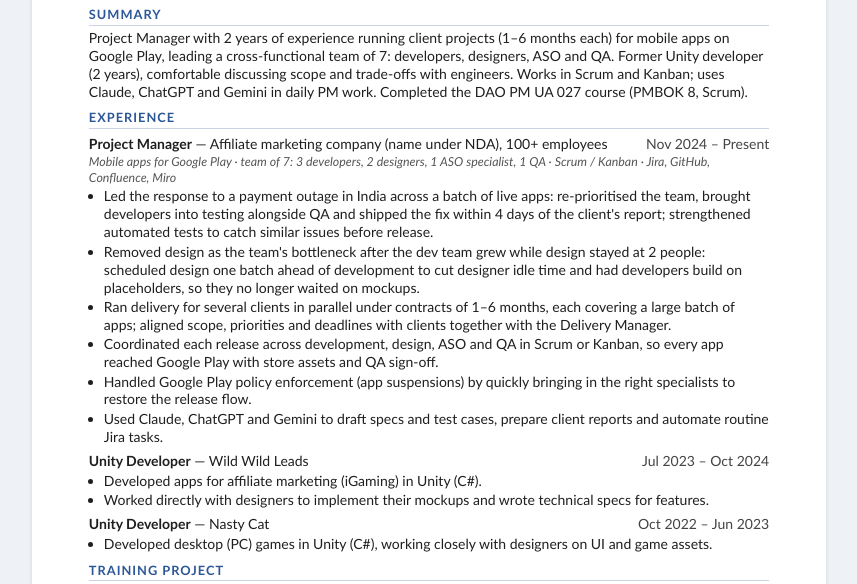
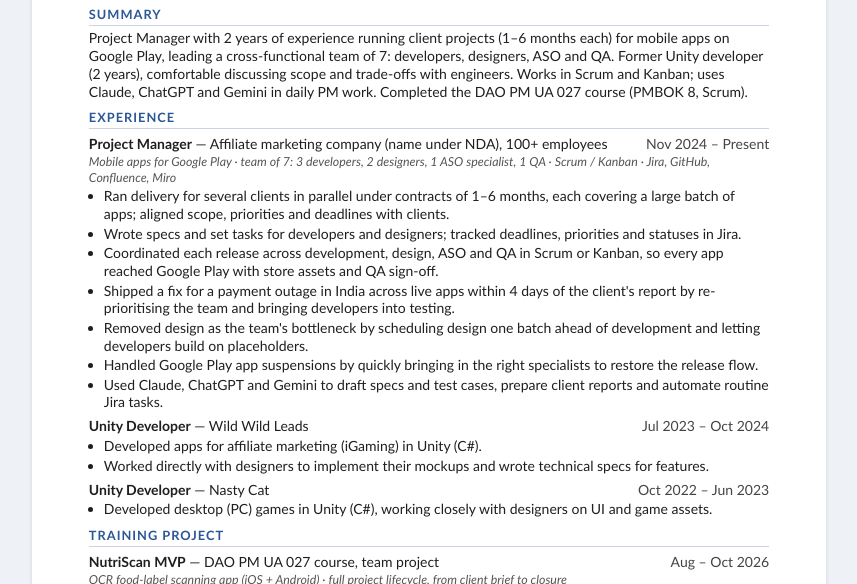
Before and after one commit to Dreshpack/Dreshpack.github.io, a plain HTML site: page cv/index.html in a window 1280 px wide. Shown: the part 174-758 px from the top of the page, without its empty margins (211-1068 px from the left). Drawn offline with Linux system fonts and the light colour scheme.

Commit message:
Резюме: сначала роль, потом результаты по строке
Co-Authored-By: Claude Opus 5.5 <noreply@anthropic.com>

```diff
--- a/cv/index.html
+++ b/cv/index.html
@@ -77,11 +77,12 @@
   <div class="job-head"><span><span class="job-title">Project Manager</span> — Affiliate marketing company (name under NDA), 100+ employees</span><span class="job-date">Nov 2024 – Present</span></div>
   <div class="ctx">Mobile apps for Google Play · team of 7: 3 developers, 2 designers, 1 ASO specialist, 1 QA · Scrum / Kanban · Jira, GitHub, Confluence, Miro</div>
   <ul>
-    <li>Led the response to a payment outage in India across a batch of live apps: re-prioritised the team, brought developers into testing alongside QA and shipped the fix within 4 days of the client's report; strengthened automated tests to catch similar issues before release.</li>
-    <li>Removed design as the team's bottleneck after the dev team grew while design stayed at 2 people: scheduled design one batch ahead of development to cut designer idle time and had developers build on placeholders, so they no longer waited on mockups.</li>
-    <li>Ran delivery for several clients in parallel under contracts of 1–6 months, each covering a large batch of apps; aligned scope, priorities and deadlines with clients together with the Delivery Manager.</li>
+    <li>Ran delivery for several clients in parallel under contracts of 1–6 months, each covering a large batch of apps; aligned scope, priorities and deadlines with clients.</li>
+    <li>Wrote specs and set tasks for developers and designers; tracked deadlines, priorities and statuses in Jira.</li>
     <li>Coordinated each release across development, design, ASO and QA in Scrum or Kanban, so every app reached Google Play with store assets and QA sign-off.</li>
-    <li>Handled Google Play policy enforcement (app suspensions) by quickly bringing in the right specialists to restore the release flow.</li>
+    <li>Shipped a fix for a payment outage in India across live apps within 4 days of the client's report by re-prioritising the team and bringing developers into testing.</li>
+    <li>Removed design as the team's bottleneck by scheduling design one batch ahead of development and letting developers build on placeholders.</li>
+    <li>Handled Google Play app suspensions by quickly bringing in the right specialists to restore the release flow.</li>
     <li>Used Claude, ChatGPT and Gemini to draft specs and test cases, prepare client reports and automate routine Jira tasks.</li>
   </ul>
 </div>
```
Also changed, not shown: 1 other file.
